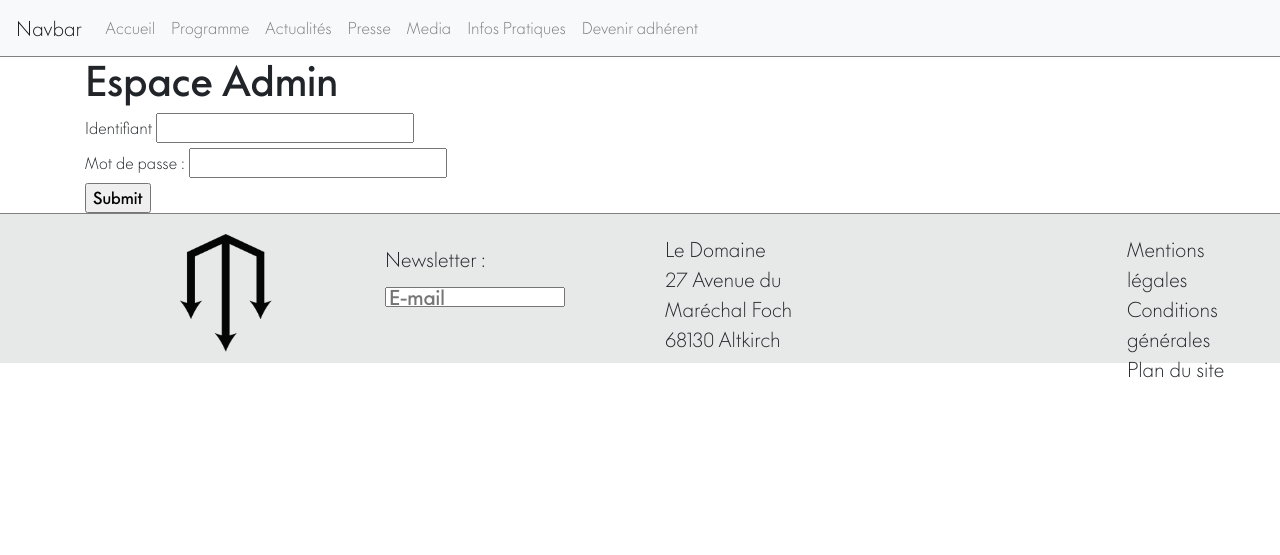
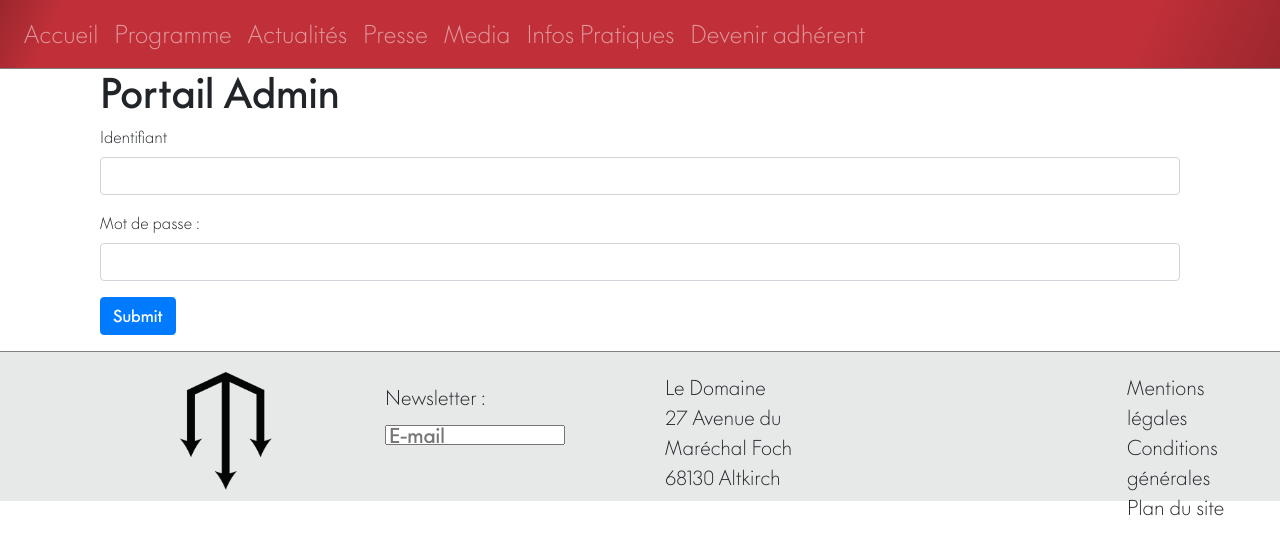
Before and after one commit to tet0fyl/Domaine, a PHP site: page /admin in a window 1280 px wide. Shown: the top 555 px of the page. Run offline with PHP 8.4, Linux system fonts and the light colour scheme.

Commit message:
CSS Nav Bar Debut

```diff
--- a/ressources/styles/styles.css
+++ b/ressources/styles/styles.css
@@ -363,19 +363,36 @@ a:hover > .card {
     display: none;
 }
 
-/* ******** */
+/* *** BOOSTRAP REECRITURE ***** */
 .carousel-item {
-    height: 400px;
+    height: 300px;
 }
 
-.navbar-light {
+.bg-light {
+    background: -webkit-linear-gradient(156deg, #000000 -50%, #C13039 12%,#C13039 95%, #000000 120%) !important;
+    background: -moz-linear-gradient(156deg, #000000 -50%, #C13039 12%,#C13039 95%, #000000 120%) !important;
+    background: -o-linear-gradient(156deg, #000000 -50%, #C13039 12%,#C13039 95%, #000000 120%) !important;
 }
 
-.bg-light > a:hover {
- color :red;
+.bg-light a .active {
+    color: white !important;
+    opacity: 0.5 ;
 }
 
-.bg-light{
+.navbar a {
+    color: white !important;
+    opacity: 0.5 ;
+    font-size: 1.5em;
+}
 
+.navbar a:hover {
+    opacity: 1 ;
 }
+
+.navbar .active a{
+    opacity: 1 ;
+}
+
+
+
 /*  ****************  */
--- a/views/admin/admin_portail.php
+++ b/views/admin/admin_portail.php
@@ -1,15 +1,17 @@
-<h1>Espace Admin</h1>
-<div>
+<div class="container">
+    <h1>Portail Admin</h1>
 <form method="post" action="admin-connexion">
-    <div>
+    <div class="form-group">
     <label for="identifiant">Identifiant</label>
-    <input type="text" name="identifiant">
+    <input class='form-control' type="text" name="identifiant">
     </div>
-    <div>
+    <div class="form-group">
     <label for="password" >Mot de passe : </label>
-    <input type="password" name="password">
+    <input class='form-control' type="password" name="password">
     </div>
-    <input type="submit">
+    <div class="form-group">
+        <input class='btn btn-primary' type="submit">
+    </div>
 </form>
     <?php if(isset($data['error']) && $data['error']){?>
     <p style="color: red">Login ou Mot de passe incorrect</p>
--- a/views/header.php
+++ b/views/header.php
@@ -13,7 +13,6 @@
 	<body>
 		<header>
             <nav class="navbar navbar-expand-lg navbar-light bg-light">
-                <a class="navbar-brand" href="#">Navbar</a>
                 <button class="navbar-toggler" type="button" data-toggle="collapse" data-target="#navbarSupportedContent" aria-controls="navbarSupportedContent" aria-expanded="false" aria-label="Toggle navigation">
                     <span class="navbar-toggler-icon"></span>
                 </button>
```
